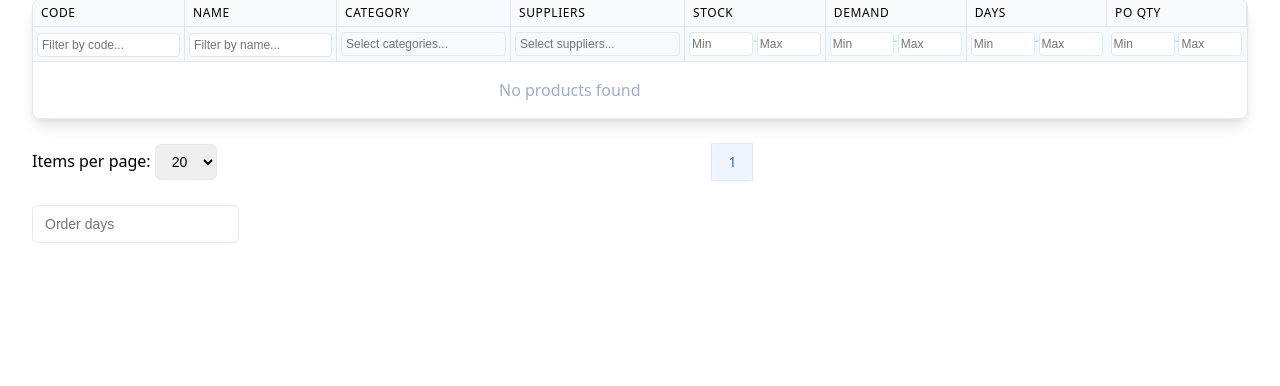
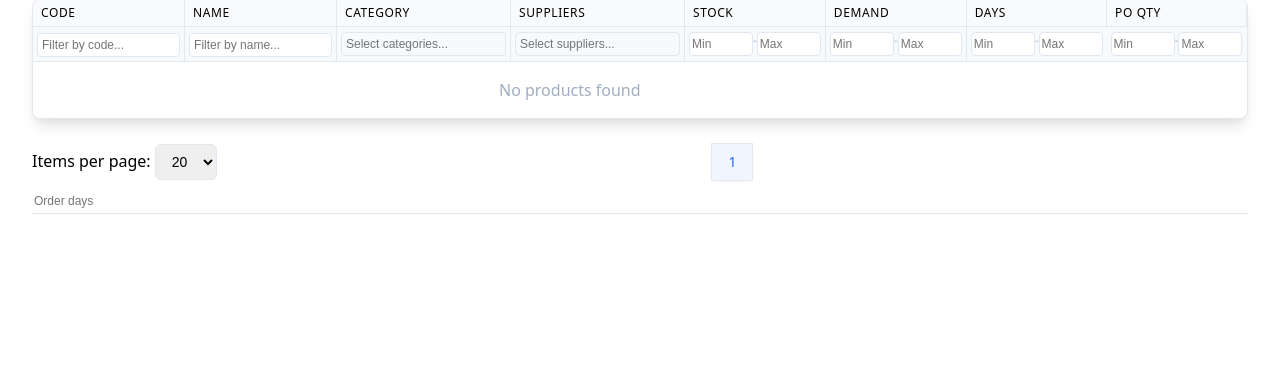
Before and after one commit to VytenisGaule/supply-planner, a Django app: page / in a window 1280 px wide. Shown: the part 114-500 px from the top of the page. Run offline with Django 5.2, Linux system fonts and the light colour scheme; data that the repository does not hold is empty; parts of the project's set-up code (start-up, migrations or seed data) failed here and were passed over; some libraries are stand-ins or nearby versions.

Commit message:
fix: update order days input styles for better alignment and readability

```diff
--- a/app/forms.py
+++ b/app/forms.py
@@ -27,7 +27,7 @@ class OrderDaysForm(forms.Form):
         widget=forms.TextInput(attrs={
             'name': 'order_days',
             'placeholder': 'Order days',
-            'class': 'border border-gray-300 rounded-md px-3 py-2 text-sm focus:outline-none focus:ring-2 focus:ring-blue-500 focus:border-transparent',
+            'class': 'filter-input text-xs',
         })
     )
 
--- a/app/templates/partials/orderDays.html
+++ b/app/templates/partials/orderDays.html
@@ -1,6 +1,6 @@
 {% load commons %}
 
-<div class="mt-6 flex items-center" x-data="{order_days: '{{ order_days|default:'' }}'}">
+<div class="mt-2 border-b border-gray-200 flex items-center" x-data="{order_days: '{{ order_days|default:'' }}'}">
     <!-- Order days input -->
     <div class="flex items-center space-x-2" hx-post="{% url 'get_order_days' %}" hx-trigger="change delay:50ms"
         hx-target="#product-list" hx-swap="outerHTML" hx-include="[name='order_days']">
```
